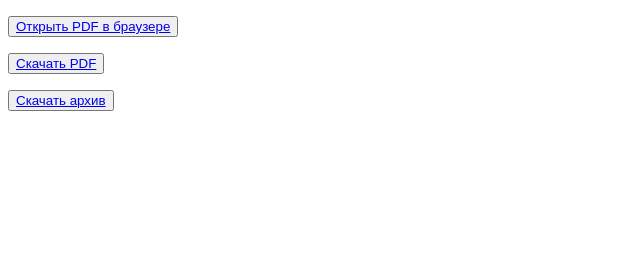
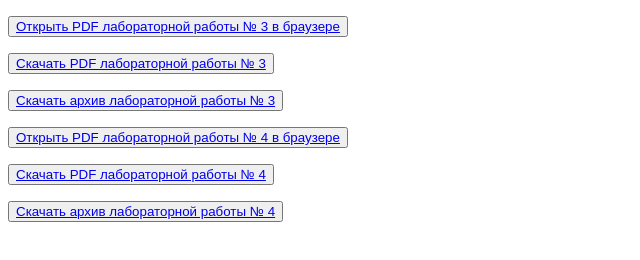
Before and after one commit to sinyaga/sinyaga.github.io, a plain HTML site: page tex.html in a window 1280 px wide. Shown: the whole page, without its empty margins (0-640 px from the left). Drawn offline with Linux system fonts and the light colour scheme.

Commit message:
Update tex.html

```diff
--- a/tex.html
+++ b/tex.html
@@ -19,9 +19,12 @@
  </head>
  <body>
   <form action="">
-  <p><button><a href="lab3.pdf">Открыть PDF в браузере</a></button></p>
-  <p><button><a href="lab3.pdf" download>Скачать PDF</a></button></p>
-  <p><button><a href="lab3.rar" download>Скачать архив</a></button></p>
+  <p><button><a href="lab3.pdf">Открыть PDF лабораторной работы № 3 в браузере</a></button></p>
+  <p><button><a href="lab3.pdf" download>Скачать PDF лабораторной работы № 3</a></button></p>
+  <p><button><a href="lab3.rar" download>Скачать архив лабораторной работы № 3</a></button></p>
+  <p><button><a href="lab4.pdf">Открыть PDF лабораторной работы № 4 в браузере</a></button></p>
+  <p><button><a href="lab4.pdf" download>Скачать PDF лабораторной работы № 4</a></button></p>
+  <p><button><a href="lab4.rar" download>Скачать архив лабораторной работы № 4</a></button></p>
   </form>
  </body>
 </html>
```
